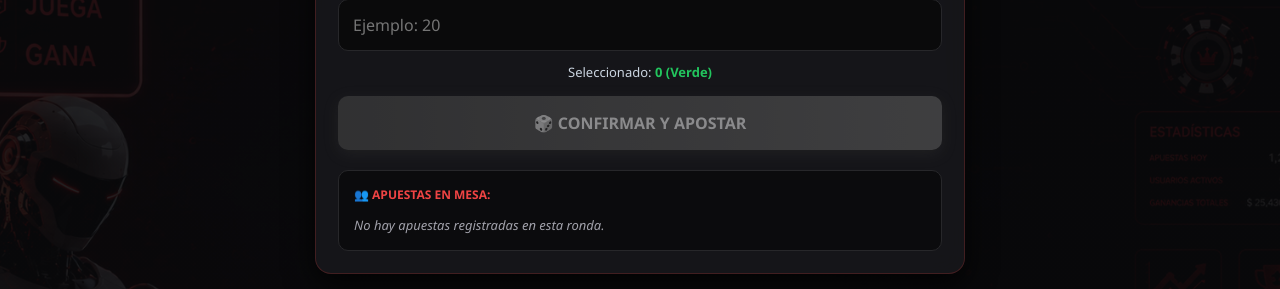
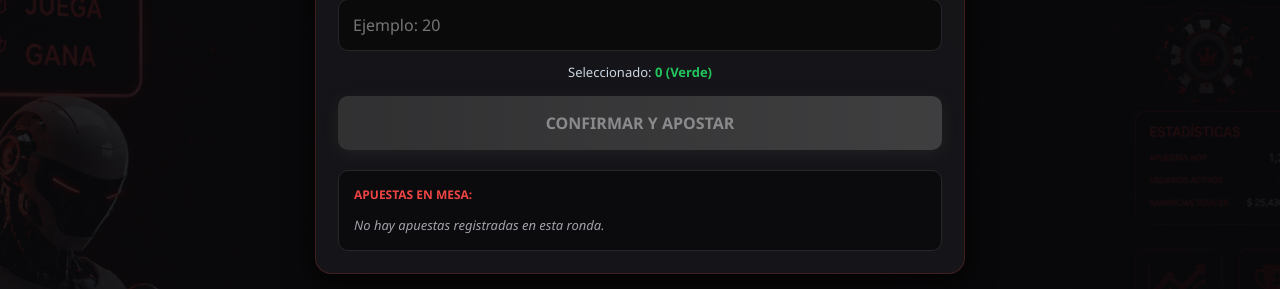
Before and after one commit to milagritoscruz04-sudo/mecatroapuestas, a Flask app: template templates/index.html in a window 1280 px wide. Shown: the part 989-1278 px from the top of the page. Run offline with Flask 3, Linux system fonts and the light colour scheme; the template is opened without the code that fills it, so the values that code supplies are empty; some libraries are stand-ins or nearby versions.

Commit message:
Proyecto final actualizado

```diff
--- a/templates/index.html
+++ b/templates/index.html
@@ -194,11 +194,11 @@
             Seleccionado: <b id="lbl_numero" style="color: #22c55e;">0 (Verde)</b>
         </div>
 
-        <button class="btn-action" id="btn_apostar" onclick="enviarApuesta()">🎲 CONFIRMAR Y APOSTAR</button>
+        <button class="btn-action" id="btn_apostar" onclick="enviarApuesta()"> CONFIRMAR Y APOSTAR</button>
 
         <!-- Apuestas en Vivo -->
         <div class="mesa-box">
-            <div style="font-size: 12px; font-weight: bold; color: #ef4444; margin-bottom: 10px;">👥 APUESTAS EN MESA:</div>
+            <div style="font-size: 12px; font-weight: bold; color: #ef4444; margin-bottom: 10px;"> APUESTAS EN MESA:</div>
             <div id="lista_apuestas">
                 <i style="color: #a1a1aa; font-size: 13px;">No hay apuestas en esta ronda.</i>
             </div>
```
